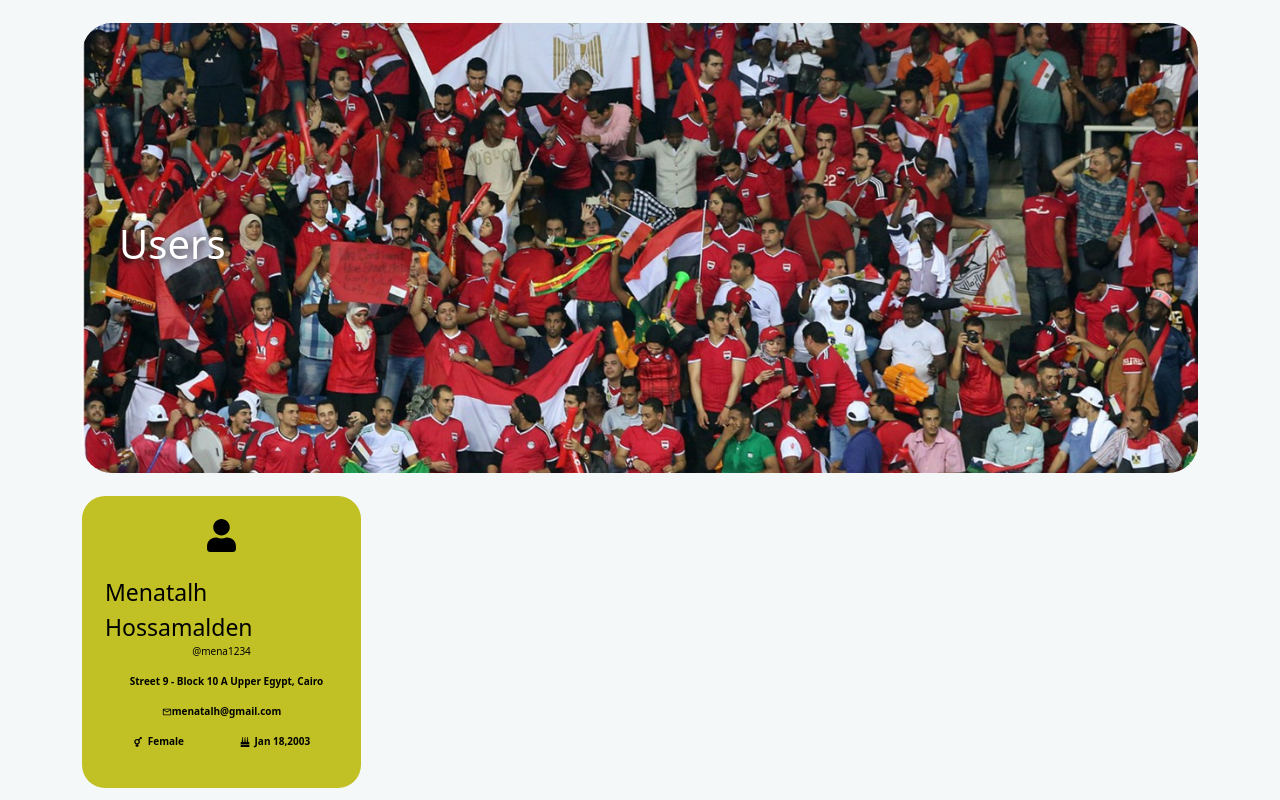
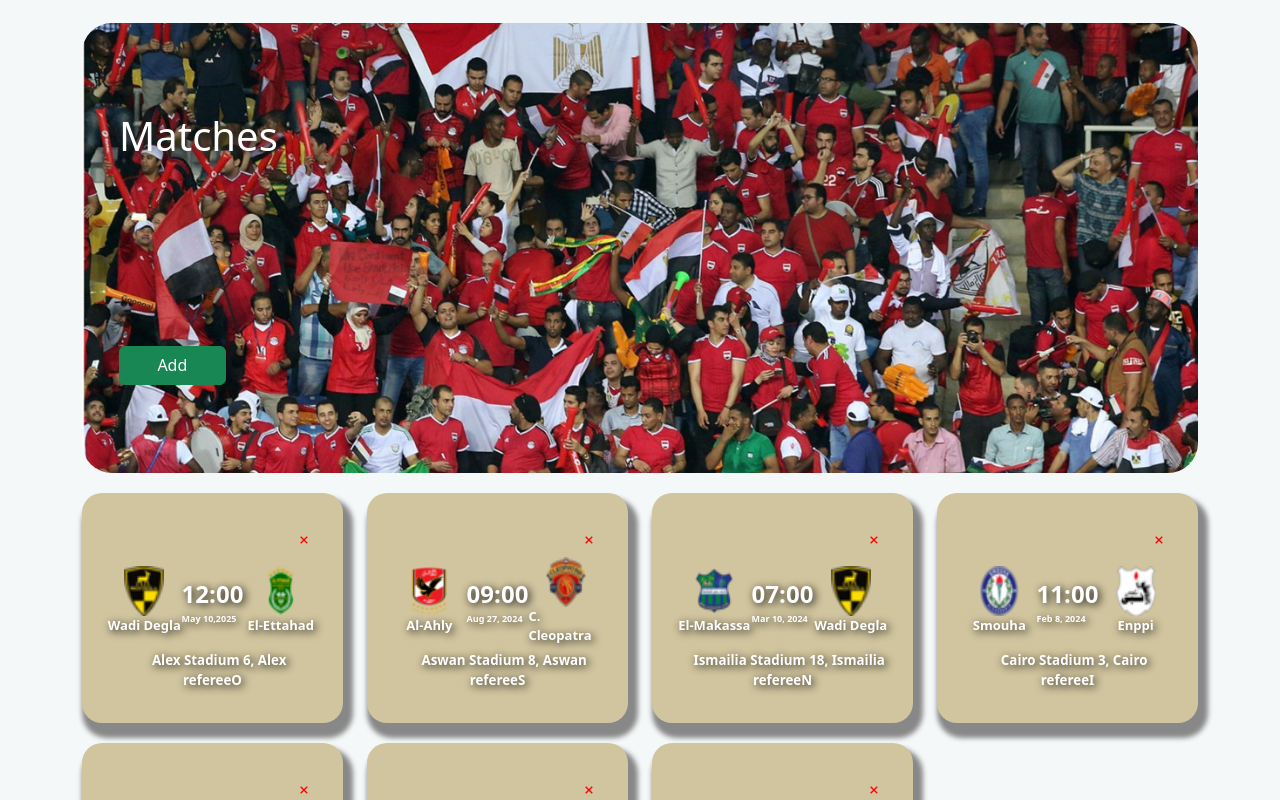
Before and after one commit to zeinabmoawad/Egyptian_Premier_League_Match_Reservation_System, a React (Create React App) app in the folder frontend/: page / in a window 1280 px wide. Shown: the top 800 px of the page. Built offline with nearby package versions, Linux system fonts and the light colour scheme; some icons are missing.

Commit message:
Disapprove done

```diff
--- a/frontend/src/App.js
+++ b/frontend/src/App.js
@@ -13,8 +13,8 @@
 function App() {
   return (
     <div className="App">
-      <DeleteUser />
-      {/* <ViewMatches userType="FEA"></ViewMatches> */}
+      {/* <DeleteUser /> */}
+      <ViewMatches userType="FEA"></ViewMatches>
       {/* <Router>
       <div>
        <Routes>
--- a/frontend/src/Components/Matches/ViewMatches/ViewMatches.jsx
+++ b/frontend/src/Components/Matches/ViewMatches/ViewMatches.jsx
@@ -24,6 +24,8 @@
 import EditMatches from "../EditMatches/EditMatches.jsx";
 import DeletePopUp from "../../User/DeleteUser/DeletePopup/DeletePopUp.jsx";
 import ApproveUser from "../../User/Requests/ApproveOrDisApprove/ApproveUser.jsx";
+import DisApproveUser from "../../User/Requests/ApproveOrDisApprove/DisApproveUser.jsx";
+
 export default function ViewMatches(props) {
   const teamsLogos = {
     "Al-Ahly": AlAhly,
@@ -142,7 +144,7 @@
               <div className="match">
                 {/* <div><DeletePopUp></DeletePopUp></div> */}
                 {/* <div><EditMatches></EditMatches></div> */}
-                <div><ApproveUser></ApproveUser></div>
+                <div><DisApproveUser></DisApproveUser></div>
                 <div className="match-teams">
                   <div className="match-team match-team-left">
                     <img src={teamsLogos[item.team1]} alt="" />
--- /dev/null
+++ b/frontend/src/Components/User/Requests/ApproveOrDisApprove/DisApproveUser.jsx
@@ -0,0 +1,48 @@
+import React, { useState } from 'react';
+import axios from 'axios';
+import { BiX   } from 'react-icons/bi';
+import Button from 'react-bootstrap/Button';
+
+import classes from "./ApproveUser.module.css"
+const DisApproveUser = () => {
+    const [isPopupVisible, setPopupVisible] = useState(false);
+
+    const showPopup = () => setPopupVisible(true);
+    const hidePopup = () => setPopupVisible(false);
+
+    const handleApprove = async () => {
+        try {
+          // Make the API request to the delete endpoint using Axios
+          const response = await axios.delete("");
+
+          // Check if the request was successful
+          if (response.status === 200) {
+            console.log('Item deleted successfully!');
+          } else {
+            console.error('Error deleting item:', response.statusText);
+          }
+        } catch (error) {
+          console.error('Error:', error.message);
+        }
+
+        hidePopup();
+      };
+    return (
+        <div>
+        <button className={classes.popup_button} onClick={showPopup}><BiX color='red'/></button>
+        {isPopupVisible && (
+          <div className={classes.popup}>
+            <p className={classes.deleteText}>Are you sure you want to DisApprove user?</p>
+            <div className={classes.buttons}>
+            <Button className={classes.cancel_button} onClick={handleApprove} variant="success">DisApprove</Button>
+            <Button className={classes.delete_button} onClick={hidePopup} variant="danger">cancel</Button>
+
+            </div>
+
+          </div>
+        )}
+      </div>
+    );
+};
+
+export default DisApproveUser;
--- /dev/null
+++ b/frontend/src/Components/User/Requests/ApproveOrDisApprove/DisApproveUser.module.css
@@ -0,0 +1,45 @@
+.popup {
+    position: fixed;
+    top: 50%;
+    left: 50%;
+    transform: translate(-50%, -50%);
+    background-color: white;
+    width: 30%;
+    height: 15%;
+    padding: 20px;
+    border: 1px solid #ccc;
+    box-shadow: 0 2px 4px rgba(0, 0, 0, 0.1);
+    z-index: 1000;
+    border-radius: 10px;
+    text-shadow: none;
+  }
+
+
+  .popup_button {
+    /* background-color: #4c3889; */
+    height: 100%;
+    width: 100%;
+    color: red;
+    background-color: transparent;
+    text-align: end;
+    border: none;
+    /* font-size: 60%; */
+  }
+  .deleteText {
+    color:black ;
+    text-align: center;
+    font-size: larger;
+  }
+  .delete_button{
+    background-color: red;
+    margin-left: 10px;
+  }
+  .cancel_button{
+    background-color: green;
+  }
+ .buttons{
+    display: flex;
+    flex-direction: row;
+    flex-wrap: wrap;
+    justify-content: end;
+ }
```
